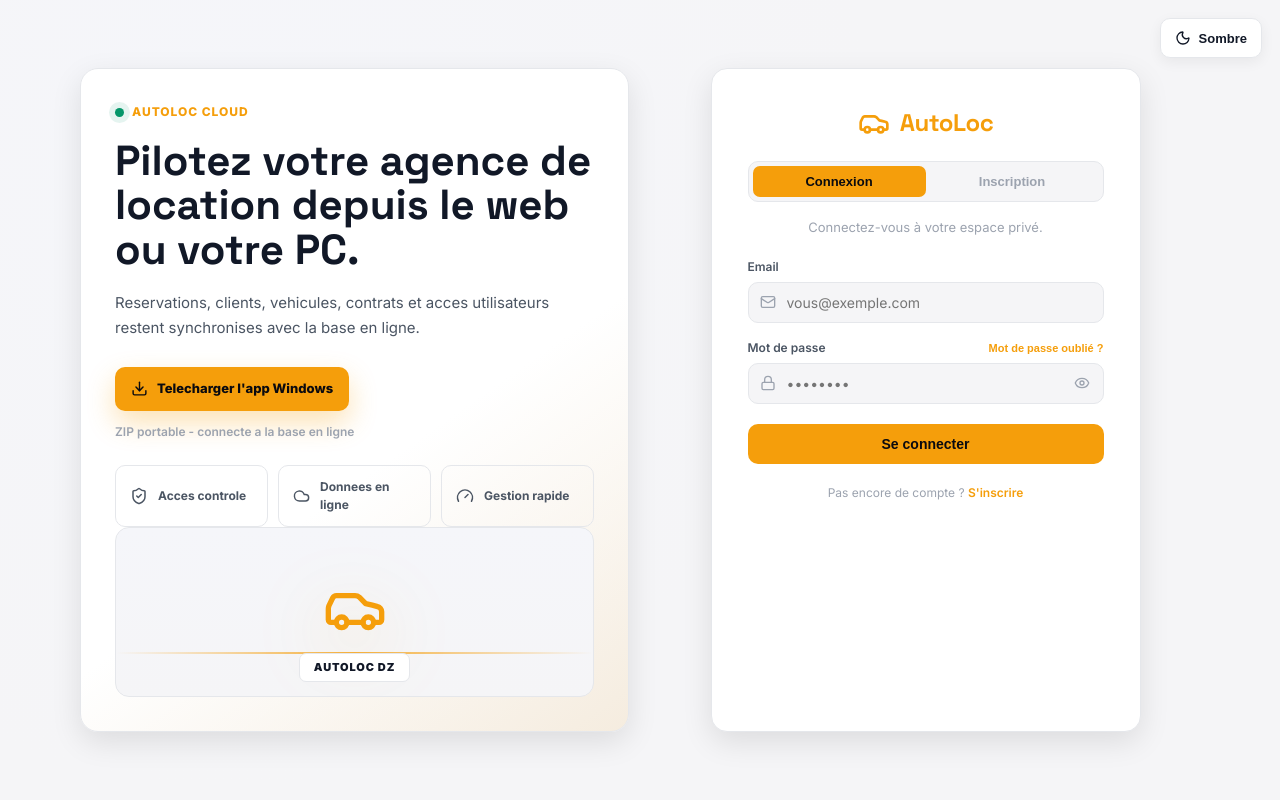
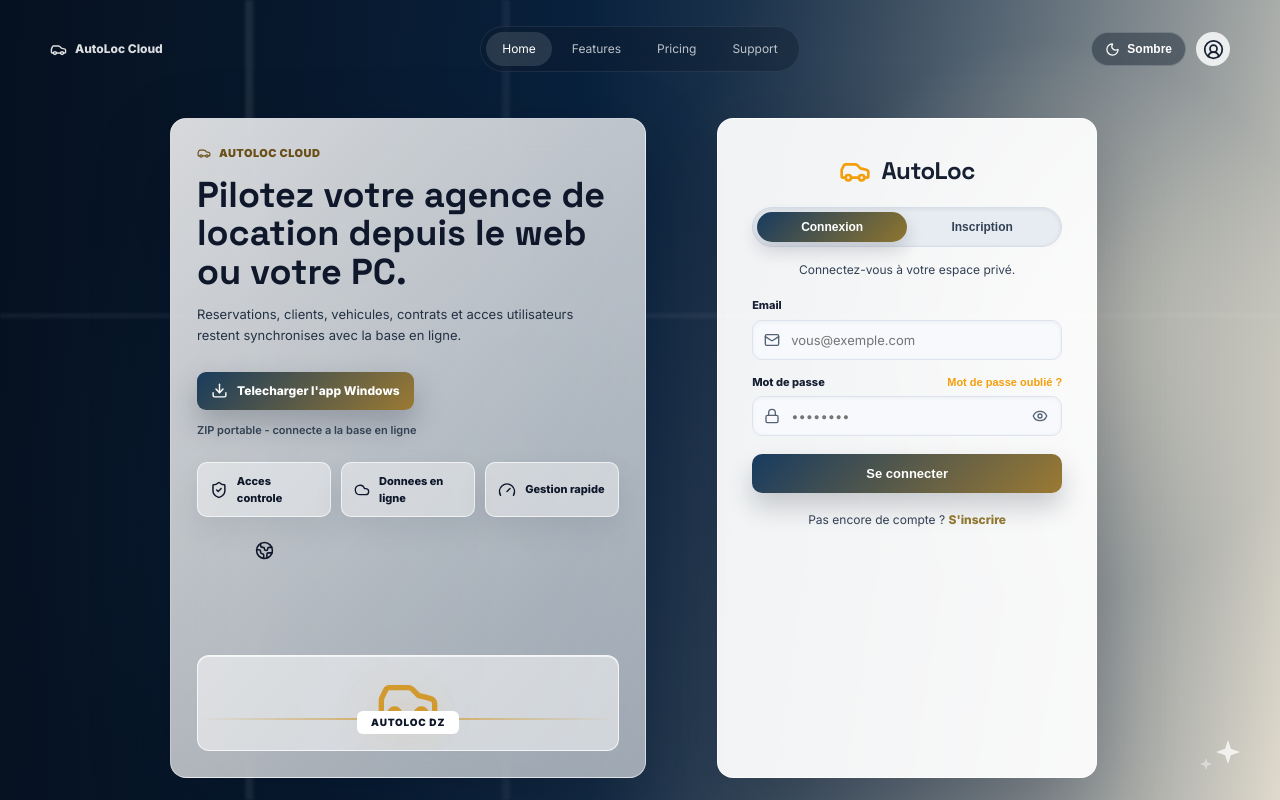
Before and after one commit to islam-ch001/autoloc, a React (Vite) app: page /login in a window 1280 px wide. Built offline with nearby package versions, Linux system fonts and the light colour scheme; no server answers.

Commit message:
Modernize login page from visual template

```diff
--- a/src/pages/Login.jsx
+++ b/src/pages/Login.jsx
@@ -1,6 +1,6 @@
 import { useState } from 'react';
 import { useNavigate } from 'react-router-dom';
-import { Car, Mail, Lock, User, Loader2, KeyRound, ArrowLeft, Eye, EyeOff, Moon, Sun, Download, ShieldCheck, Cloud, Gauge } from 'lucide-react';
+import { Car, Mail, Lock, User, Loader2, KeyRound, ArrowLeft, Eye, EyeOff, Moon, Sun, Download, ShieldCheck, Cloud, Gauge, CircleUserRound, Globe2 } from 'lucide-react';
 import { useAuth } from '../context/AuthContext';
 import { useT } from '../context/LanguageContext';
 import { useTheme } from '../context/ThemeContext';
@@ -104,21 +104,34 @@
   const isSignup = mode === 'signup';
 
   return (
-    <div style={styles.shell}>
+    <div className="login-shell">
+      <header className="login-nav">
+        <div className="login-brand-mini"><Car size={17} /> AutoLoc Cloud</div>
+        <nav className="login-nav-links">
+          <a>Home</a>
+          <a>Features</a>
+          <a>Pricing</a>
+          <a>Support</a>
+        </nav>
+        <div className="login-nav-actions">
           <button
             type="button"
             onClick={toggle}
             title={theme === 'dark' ? 'Mode clair' : 'Mode sombre'}
-        style={styles.themeButton}
+            className="login-theme-btn"
           >
-        {theme === 'dark' ? <Sun size={16} /> : <Moon size={16} />}
+            {theme === 'dark' ? <Sun size={15} /> : <Moon size={15} />}
             <span>{theme === 'dark' ? 'Clair' : 'Sombre'}</span>
           </button>
-      <div style={styles.stage}>
+          <div className="login-avatar"><CircleUserRound size={21} /></div>
+        </div>
+      </header>
+
+      <div className="login-stage">
         <section style={styles.heroPanel}>
           <div style={styles.heroTopline}>
-            <span style={styles.heroDot} />
-            AutoLoc Cloud
+            <Car size={14} />
+            AUTOLOC CLOUD
           </div>
           <h1 style={styles.heroTitle}>Pilotez votre agence de location depuis le web ou votre PC.</h1>
           <p style={styles.heroText}>
@@ -135,6 +148,7 @@
             <div style={styles.featureItem}><ShieldCheck size={18} /><span>Acces controle</span></div>
             <div style={styles.featureItem}><Cloud size={18} /><span>Donnees en ligne</span></div>
             <div style={styles.featureItem}><Gauge size={18} /><span>Gestion rapide</span></div>
+            <div style={styles.featureIcon}><Globe2 size={19} /></div>
           </div>
           <div style={styles.carPlate}>
             <div style={styles.carLine} />
@@ -392,68 +406,195 @@
         )}
       </form>
       </div>
-      <style>{`@keyframes spin { to { transform: rotate(360deg); } } .spin { animation: spin 0.8s linear infinite; }`}</style>
+      <div className="login-sparkle" />
+      <style>{loginCss}</style>
     </div>
   );
 }
 
 const styles = {
-  shell: { height: '100vh', background: 'radial-gradient(circle at 18% 18%, var(--surface-2) 0%, var(--bg) 52%)', display: 'grid', placeItems: 'center', padding: 20, position: 'relative', overflowY: 'auto' },
-  themeButton: {
-    position: 'fixed',
-    top: 18,
-    right: 18,
-    zIndex: 5,
-    display: 'inline-flex',
-    alignItems: 'center',
-    justifyContent: 'center',
-    gap: 8,
-    minHeight: 40,
-    padding: '0 14px',
-    borderRadius: 10,
-    border: '1px solid var(--border)',
-    background: 'var(--bg-2)',
-    color: 'var(--text)',
-    boxShadow: 'var(--shadow)',
-    cursor: 'pointer',
-    fontSize: 13,
-    fontWeight: 700,
-  },
-  stage: { width: '100%', maxWidth: 1120, display: 'grid', gridTemplateColumns: 'repeat(auto-fit, minmax(320px, 1fr))', gap: 22, alignItems: 'stretch' },
-  heroPanel: { minHeight: 560, borderRadius: 18, border: '1px solid var(--border)', background: 'linear-gradient(145deg, var(--surface) 0%, var(--bg-2) 58%, rgba(245,158,11,0.10) 100%)', boxShadow: 'var(--shadow-lg)', padding: 34, display: 'flex', flexDirection: 'column', position: 'relative', overflow: 'hidden' },
-  heroTopline: { display: 'inline-flex', alignItems: 'center', gap: 8, color: 'var(--primary)', fontSize: 12, fontWeight: 800, textTransform: 'uppercase', letterSpacing: '0.08em', marginBottom: 18 },
-  heroDot: { width: 9, height: 9, borderRadius: 999, background: 'var(--success)', boxShadow: '0 0 0 6px var(--success-soft)' },
-  heroTitle: { fontFamily: "'Space Grotesk', sans-serif", fontSize: 42, lineHeight: 1.05, letterSpacing: 0, color: 'var(--text)', maxWidth: 560, margin: 0 },
-  heroText: { color: 'var(--text-2)', fontSize: 15, lineHeight: 1.7, maxWidth: 520, margin: '18px 0 0' },
+  heroPanel: { minHeight: 470, borderRadius: 16, border: '1px solid rgba(255,255,255,0.45)', background: 'linear-gradient(135deg, rgba(255,255,255,0.84), rgba(255,255,255,0.58))', boxShadow: '0 28px 80px rgba(3,10,24,0.22)', padding: 26, display: 'flex', flexDirection: 'column', position: 'relative', overflow: 'hidden', backdropFilter: 'blur(18px)', color: '#111827' },
+  heroTopline: { display: 'inline-flex', alignItems: 'center', gap: 8, color: '#6b4f18', fontSize: 11, fontWeight: 900, textTransform: 'uppercase', letterSpacing: '0.04em', marginBottom: 14 },
+  heroTitle: { fontFamily: "'Space Grotesk', sans-serif", fontSize: 36, lineHeight: 1.08, letterSpacing: 0, color: '#0f172a', maxWidth: 520, margin: 0 },
+  heroText: { color: '#243244', fontSize: 13, lineHeight: 1.6, maxWidth: 500, margin: '12px 0 0' },
   heroActions: { display: 'flex', alignItems: 'center', gap: 12, flexWrap: 'wrap', marginTop: 26 },
-  downloadButton: { display: 'inline-flex', alignItems: 'center', justifyContent: 'center', gap: 9, minHeight: 44, padding: '0 16px', borderRadius: 10, background: 'var(--primary)', color: '#0a0a0f', textDecoration: 'none', fontWeight: 800, fontSize: 13, boxShadow: '0 12px 28px var(--primary-glow)' },
-  downloadMeta: { color: 'var(--text-3)', fontSize: 12, fontWeight: 600 },
+  downloadButton: { display: 'inline-flex', alignItems: 'center', justifyContent: 'center', gap: 9, minHeight: 38, padding: '0 14px', borderRadius: 9, background: 'linear-gradient(135deg, #183b5c, #9b7a33)', color: '#fff', textDecoration: 'none', fontWeight: 800, fontSize: 12, boxShadow: '0 14px 30px rgba(15,23,42,0.25)' },
+  downloadMeta: { color: '#334155', fontSize: 11, fontWeight: 600 },
   featureGrid: { display: 'grid', gridTemplateColumns: 'repeat(auto-fit, minmax(130px, 1fr))', gap: 10, marginTop: 24 },
-  featureItem: { minHeight: 58, display: 'flex', alignItems: 'center', gap: 10, padding: '12px 14px', border: '1px solid var(--border)', borderRadius: 10, background: 'rgba(255,255,255,0.03)', color: 'var(--text-2)', fontSize: 12, fontWeight: 700 },
-  carPlate: { marginTop: 'auto', minHeight: 170, borderRadius: 14, border: '1px solid var(--border)', background: 'linear-gradient(180deg, var(--surface-2), var(--bg))', display: 'grid', placeItems: 'center', position: 'relative', overflow: 'hidden' },
-  carLine: { position: 'absolute', left: 0, right: 0, bottom: 42, height: 2, background: 'linear-gradient(90deg, transparent, var(--primary), transparent)', opacity: 0.8 },
-  carShape: { color: 'var(--primary)', filter: 'drop-shadow(0 18px 35px var(--primary-glow))' },
-  plateText: { position: 'absolute', bottom: 14, padding: '5px 14px', borderRadius: 7, background: 'var(--bg-2)', border: '1px solid var(--border)', color: 'var(--text)', fontSize: 11, fontWeight: 900, letterSpacing: '0.08em' },
-  card: { width: '100%', maxWidth: 430, justifySelf: 'center', background: 'var(--bg-2)', border: '1px solid var(--border)', borderRadius: 16, padding: 36, display: 'flex', flexDirection: 'column', gap: 16, boxShadow: 'var(--shadow-lg)' },
+  featureItem: { minHeight: 46, display: 'flex', alignItems: 'center', gap: 9, padding: '10px 12px', border: '1px solid rgba(255,255,255,0.65)', borderRadius: 10, background: 'rgba(255,255,255,0.42)', color: '#0f172a', fontSize: 11, fontWeight: 800, boxShadow: '0 12px 30px rgba(15,23,42,0.08)' },
+  featureIcon: { minHeight: 46, display: 'grid', placeItems: 'center', borderRadius: 10, color: '#0f172a' },
+  carPlate: { marginTop: 'auto', minHeight: 96, borderRadius: 12, border: '1px solid rgba(255,255,255,0.75)', background: 'rgba(255,255,255,0.52)', display: 'grid', placeItems: 'center', position: 'relative', overflow: 'hidden', boxShadow: 'inset 0 1px 0 rgba(255,255,255,0.7)' },
+  carLine: { position: 'absolute', left: 0, right: 0, bottom: 30, height: 2, background: 'linear-gradient(90deg, transparent, #d1992e, transparent)', opacity: 0.8 },
+  carShape: { color: '#d1992e', filter: 'drop-shadow(0 10px 22px rgba(209,153,46,0.35))' },
+  plateText: { position: 'absolute', bottom: 16, padding: '4px 14px', borderRadius: 6, background: '#fff', color: '#0f172a', fontSize: 10, fontWeight: 900, letterSpacing: '0.08em' },
+  card: { width: '100%', maxWidth: 380, justifySelf: 'center', alignSelf: 'stretch', minHeight: 470, background: 'rgba(255,255,255,0.94)', border: '1px solid rgba(255,255,255,0.75)', borderRadius: 16, padding: 34, display: 'flex', flexDirection: 'column', gap: 14, boxShadow: '0 28px 80px rgba(3,10,24,0.24)', color: '#111827' },
   logo: { display: 'flex', alignItems: 'center', gap: 10, justifyContent: 'center', marginBottom: 4 },
-  brand: { fontFamily: "'Space Grotesk', sans-serif", fontSize: 24, fontWeight: 800, color: 'var(--primary)', letterSpacing: -0.5 },
-  tabs: { display: 'flex', background: 'var(--bg)', padding: 4, borderRadius: 10, border: '1px solid var(--border)' },
-  tab: { flex: 1, padding: '8px 12px', background: 'transparent', border: 'none', color: 'var(--text-3)', fontWeight: 600, fontSize: 13, cursor: 'pointer', borderRadius: 7 },
-  tabActive: { background: 'var(--primary)', color: '#0a0a0f' },
-  subtitle: { margin: 0, fontSize: 13, color: 'var(--text-3)', textAlign: 'center', marginBottom: 4 },
+  brand: { fontFamily: "'Space Grotesk', sans-serif", fontSize: 24, fontWeight: 800, color: '#172033', letterSpacing: -0.5 },
+  tabs: { display: 'flex', background: '#e7ecf2', padding: 4, borderRadius: 999, border: '1px solid #d7dee8', boxShadow: 'inset 0 1px 4px rgba(15,23,42,0.08)' },
+  tab: { flex: 1, padding: '8px 12px', background: 'transparent', border: 'none', color: '#334155', fontWeight: 700, fontSize: 12, cursor: 'pointer', borderRadius: 999 },
+  tabActive: { background: 'linear-gradient(135deg, #173b60, #8f762f)', color: '#fff', boxShadow: '0 8px 18px rgba(15,23,42,0.18)' },
+  subtitle: { margin: 0, fontSize: 12, color: '#334155', textAlign: 'center', marginBottom: 4 },
   field: { display: 'flex', flexDirection: 'column', gap: 6 },
-  label: { fontSize: 12, fontWeight: 600, color: 'var(--text-2)' },
+  label: { fontSize: 11, fontWeight: 800, color: '#172033' },
   inputWrap: { position: 'relative' },
-  icon: { position: 'absolute', left: 12, top: '50%', transform: 'translateY(-50%)', color: 'var(--text-3)' },
+  icon: { position: 'absolute', left: 12, top: '50%', transform: 'translateY(-50%)', color: '#536173' },
   eyeBtn: {
     position: 'absolute', right: 8, top: '50%', transform: 'translateY(-50%)',
     background: 'transparent', border: 'none', cursor: 'pointer',
-    color: 'var(--text-3)', padding: 6, borderRadius: 6,
+    color: '#536173', padding: 6, borderRadius: 6,
     display: 'flex', alignItems: 'center', justifyContent: 'center',
   },
-  input: { width: '100%', padding: '11px 14px 11px 38px', background: 'var(--bg)', border: '1px solid var(--border)', borderRadius: 10, color: 'var(--text)', fontSize: 14, fontFamily: 'inherit', outline: 'none', boxSizing: 'border-box' },
-  button: { padding: '12px 16px', borderRadius: 10, border: 'none', cursor: 'pointer', background: 'var(--primary)', color: '#0a0a0f', fontWeight: 700, fontSize: 14, display: 'inline-flex', alignItems: 'center', justifyContent: 'center', gap: 8, marginTop: 4 },
+  input: { width: '100%', padding: '11px 14px 11px 38px', background: '#f7f9fc', border: '1px solid #dce3ed', borderRadius: 10, color: '#111827', fontSize: 13, fontFamily: 'inherit', outline: 'none', boxSizing: 'border-box', boxShadow: 'inset 0 1px 4px rgba(15,23,42,0.05)' },
+  button: { padding: '12px 16px', borderRadius: 10, border: 'none', cursor: 'pointer', background: 'linear-gradient(135deg, #173b60, #9b7a33)', color: '#fff', fontWeight: 800, fontSize: 13, display: 'inline-flex', alignItems: 'center', justifyContent: 'center', gap: 8, marginTop: 4, boxShadow: '0 14px 26px rgba(15,23,42,0.20)' },
   error: { padding: '10px 12px', background: 'var(--danger-soft)', border: '1px solid rgba(239,68,68,0.25)', color: 'var(--danger)', borderRadius: 10, fontSize: 13 },
-  footer: { textAlign: 'center', fontSize: 12, color: 'var(--text-3)', margin: 0, paddingTop: 4 },
-  link: { color: 'var(--primary)', textDecoration: 'none', fontWeight: 600, cursor: 'pointer' },
+  footer: { textAlign: 'center', fontSize: 12, color: '#334155', margin: 0, paddingTop: 4 },
+  link: { color: '#8f762f', textDecoration: 'none', fontWeight: 800, cursor: 'pointer' },
 };
+
+const loginCss = `
+@keyframes spin { to { transform: rotate(360deg); } }
+.spin { animation: spin 0.8s linear infinite; }
+.login-shell {
+  min-height: 100vh;
+  background:
+    linear-gradient(90deg, rgba(5,16,31,0.92), rgba(7,32,60,0.76) 46%, rgba(238,232,215,0.36)),
+    radial-gradient(circle at 22% 62%, rgba(35,84,123,0.65), transparent 28%),
+    radial-gradient(circle at 82% 40%, rgba(255,245,221,0.72), transparent 24%),
+    linear-gradient(115deg, #111827 0%, #0c2744 45%, #d7d2c6 100%);
+  display: grid;
+  grid-template-rows: auto 1fr;
+  padding: 22px;
+  position: relative;
+  overflow-y: auto;
+}
+.login-shell::before {
+  content: "";
+  position: fixed;
+  inset: 0;
+  background:
+    linear-gradient(90deg, transparent 0 19%, rgba(255,255,255,0.16) 19.3% 19.6%, transparent 20% 39%, rgba(255,255,255,0.10) 39.4% 39.7%, transparent 40%),
+    linear-gradient(0deg, transparent 0 60%, rgba(255,255,255,0.10) 60.4% 60.7%, transparent 61%);
+  opacity: 0.55;
+  filter: blur(1px);
+  pointer-events: none;
+}
+.login-nav {
+  width: 100%;
+  max-width: 1180px;
+  margin: 0 auto;
+  min-height: 54px;
+  display: grid;
+  grid-template-columns: 1fr auto 1fr;
+  align-items: center;
+  gap: 16px;
+  position: relative;
+  z-index: 2;
+}
+.login-brand-mini {
+  color: rgba(255,255,255,0.86);
+  display: inline-flex;
+  align-items: center;
+  gap: 8px;
+  font-weight: 800;
+  font-size: 12px;
+}
+.login-nav-links {
+  display: inline-flex;
+  align-items: center;
+  gap: 4px;
+  padding: 5px;
+  border-radius: 999px;
+  background: rgba(12, 25, 44, 0.36);
+  backdrop-filter: blur(12px);
+  border: 1px solid rgba(255,255,255,0.08);
+}
+.login-nav-links a {
+  color: rgba(255,255,255,0.72);
+  font-size: 12px;
+  text-decoration: none;
+  padding: 8px 16px;
+  border-radius: 999px;
+}
+.login-nav-links a:first-child {
+  background: rgba(255,255,255,0.12);
+  color: #fff;
+}
+.login-nav-actions {
+  justify-self: end;
+  display: inline-flex;
+  align-items: center;
+  gap: 10px;
+}
+.login-theme-btn {
+  display: inline-flex;
+  align-items: center;
+  justify-content: center;
+  gap: 7px;
+  min-height: 34px;
+  padding: 0 13px;
+  border-radius: 999px;
+  border: 1px solid rgba(255,255,255,0.20);
+  background: rgba(19,31,47,0.45);
+  color: #fff;
+  cursor: pointer;
+  font-size: 12px;
+  font-weight: 700;
+  backdrop-filter: blur(12px);
+}
+.login-avatar {
+  width: 34px;
+  height: 34px;
+  display: grid;
+  place-items: center;
+  border-radius: 999px;
+  background: rgba(255,255,255,0.82);
+  color: #172033;
+}
+.login-stage {
+  width: 100%;
+  max-width: 940px;
+  margin: 42px auto 0;
+  position: relative;
+  z-index: 1;
+  display: grid;
+  grid-template-columns: minmax(0, 1.08fr) minmax(340px, 0.92fr);
+  gap: 58px;
+  align-items: stretch;
+}
+.login-sparkle {
+  position: fixed;
+  right: 28px;
+  bottom: 24px;
+  width: 48px;
+  height: 48px;
+  pointer-events: none;
+}
+.login-sparkle::before,
+.login-sparkle::after {
+  content: "";
+  position: absolute;
+  inset: 12px;
+  background: rgba(255,255,255,0.75);
+  clip-path: polygon(50% 0, 62% 36%, 100% 50%, 62% 64%, 50% 100%, 38% 64%, 0 50%, 38% 36%);
+}
+.login-sparkle::after { inset: 18px; opacity: 0.55; transform: translate(-22px, 12px); }
+:root[data-theme="dark"] .login-shell {
+  background:
+    linear-gradient(90deg, rgba(5,16,31,0.94), rgba(7,32,60,0.80) 46%, rgba(238,232,215,0.24)),
+    radial-gradient(circle at 22% 62%, rgba(35,84,123,0.55), transparent 28%),
+    radial-gradient(circle at 82% 40%, rgba(255,245,221,0.48), transparent 24%),
+    linear-gradient(115deg, #070b13 0%, #0c2744 45%, #8d887e 100%);
+}
+@media (max-width: 920px) {
+  .login-shell { padding: 16px; }
+  .login-nav { grid-template-columns: 1fr auto; }
+  .login-nav-links { display: none; }
+  .login-stage { grid-template-columns: 1fr; gap: 18px; margin-top: 18px; max-width: 460px; }
+  .login-stage section { min-height: auto !important; }
+  .login-stage form { min-height: auto !important; }
+}
+@media (max-width: 520px) {
+  .login-brand-mini { display: none; }
+  .login-nav { grid-template-columns: 1fr; justify-items: end; }
+}
+`;
```
Lines whose indentation alone changed are shown as unchanged.
